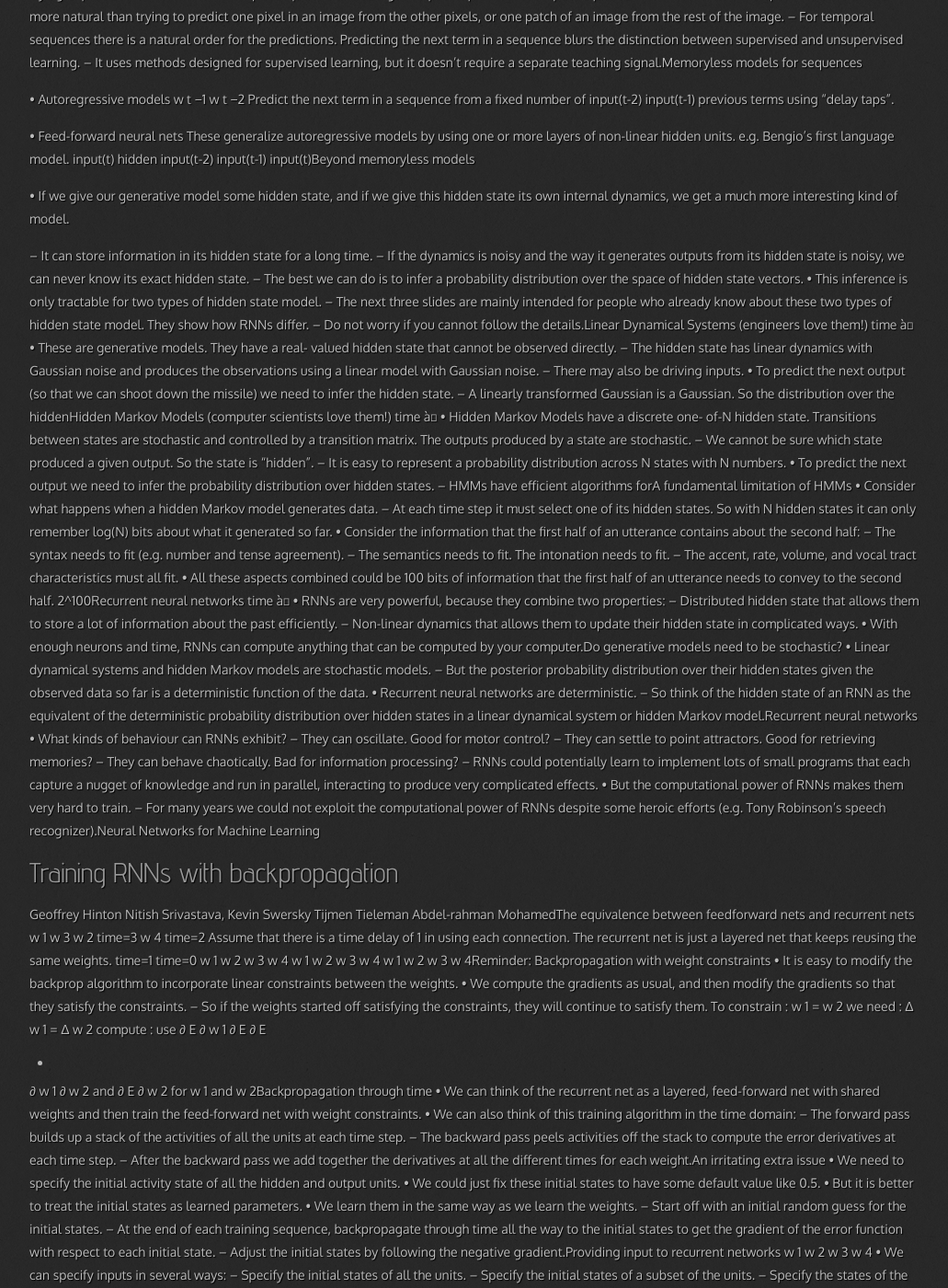
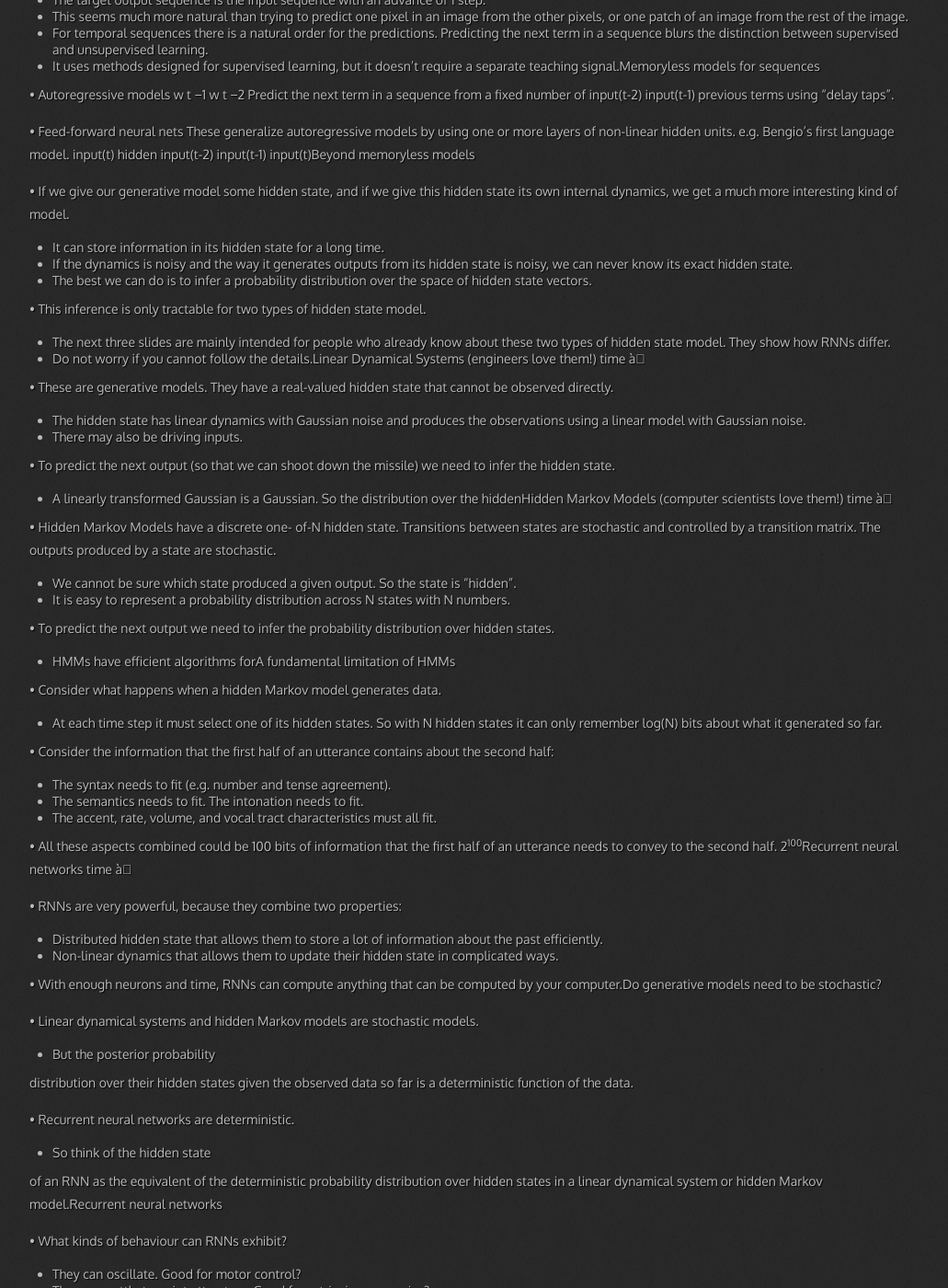
Before and after one commit to 0--key/0--key.github.io, a Jekyll site: the page built from _posts/2017-05-01-recurrent-ann.html, in a window 1280 px wide and 1400 px high, scrolled down 420 px. Shown: the whole window at 92% size, without its empty margins (23-1054 px from the left). Built offline with Jekyll 4.4.1, drawn with Linux system fonts in a browser that asks for light colours; nearby versions of some CDN libraries; comment, search, counter and statistics services are not loaded; some of the changed text lies outside the part shown.

Commit message:
Structural conversion

```diff
--- a/_posts/2017-05-01-recurrent-ann.html
+++ b/_posts/2017-05-01-recurrent-ann.html
@@ -21,6 +21,7 @@ tags: [architecture, overview, recurrent network]
 Modeling sequences: A brief overview
 </p>
 </blockquote>
+
 <div id="outline-container-org3b9f9f6" class="outline-2">
 <h2 id="org3b9f9f6">Getting targets when modeling sequences</h2>
 <div class="outline-text-2" id="text-org3b9f9f6">
@@ -30,19 +31,22 @@ an input sequence into an output sequence that lives in a different
 domain.
 </p>
 
-<p>
-–  E. g. turn a sequence of sound pressures into a sequence of word identities.
-When there is no separate target sequence, we can get a teaching signal by trying
-to predict the next term in the input sequence.
-–  The target output sequence is the input sequence with an advance of 1 step.
-–  This seems much more natural than trying to predict one pixel in an image
-from the other pixels, or one patch of an image from the rest of the image.
-–  For temporal sequences there is a natural order for the predictions.
-Predicting the next term in a sequence blurs the distinction between supervised
-and unsupervised learning.
-–  It uses methods designed for supervised learning, but it doesn’t require a
-separate teaching signal.Memoryless models for sequences
-</p>
+<ul class="org-ul">
+<li>E. g. turn a sequence of sound pressures into a sequence of word
+identities. When there is no separate target sequence, we can get
+a teaching signal by trying to predict the next term in the input
+sequence.</li>
+<li>The target output sequence is the input sequence with an advance
+of 1 step.</li>
+<li>This seems much more natural than trying to predict one pixel in
+an image from the other pixels, or one patch of an image from the
+rest of the image.</li>
+<li>For temporal sequences there is a natural order for the
+predictions. Predicting the next term in a sequence blurs the
+distinction between supervised and unsupervised learning.</li>
+<li>It uses methods designed for supervised learning, but it doesn’t
+require a separate teaching signal.Memoryless models for sequences</li>
+</ul>
 
 <p>
 •  Autoregressive models
@@ -75,82 +79,141 @@ this hidden state its own internal dynamics, we get a much more
 interesting kind of model.
 </p>
 
+<ul class="org-ul">
+<li>It can store information in its hidden state for a long time.</li>
+<li>If the dynamics is noisy and the way it generates outputs from its
+hidden state is noisy, we can never know its exact hidden state.</li>
+<li>The best we can do is to infer a probability distribution over the
+space of hidden state vectors.</li>
+</ul>
 <p>
-–  It can store information in its hidden state for a long time.
-–  If the dynamics is noisy and the way it generates outputs from its
-hidden state is noisy, we can never know its exact hidden state.
-–  The best we can do is to infer a probability distribution over the
-space of hidden state vectors.
 •  This inference is only tractable for two types of hidden state model.
-–  The next three slides are mainly intended for people who already
+</p>
+
+<ul class="org-ul">
+<li>The next three slides are mainly intended for people who already
 know about these two types of hidden state model. They show how
-RNNs differ.
-–  Do not worry if you cannot follow the details.Linear Dynamical Systems (engineers love them!)
-time à
-•  These are generative models. They have a real-
-valued hidden state that cannot be observed
-directly.
-–  The hidden state has linear dynamics with
-Gaussian noise and produces the
-observations using a linear model with
-Gaussian noise.
-–  There may also be driving inputs.
-•  To predict the next output (so that we can shoot
-down the missile) we need to infer the hidden
-state.
-–  A linearly transformed Gaussian is a
-Gaussian. So the distribution over the hiddenHidden Markov Models (computer scientists love them!)
-time à
-•  Hidden Markov Models have a discrete one-
-of-N hidden state. Transitions between states
-are stochastic and controlled by a transition
-matrix. The outputs produced by a state are
-stochastic.
-–  We cannot be sure which state produced
-a given output. So the state is “hidden”.
-–  It is easy to represent a probability
-distribution across N states with N
-numbers.
-•  To predict the next output we need to infer the
-probability distribution over hidden states.
-–  HMMs have efficient algorithms forA fundamental limitation of HMMs
-•  Consider what happens when a hidden Markov model generates
-data.
-–  At each time step it must select one of its hidden states. So with
+RNNs differ.</li>
+<li>Do not worry if you cannot follow the details.Linear Dynamical
+Systems (engineers love them!) time à</li>
+</ul>
+
+<p>
+• These are generative models. They have a real-valued hidden state
+  that cannot be observed directly.
+</p>
+
+<ul class="org-ul">
+<li>The hidden state has linear dynamics with Gaussian noise and
+produces the observations using a linear model with Gaussian
+noise.</li>
+<li>There may also be driving inputs.</li>
+</ul>
+
+<p>
+• To predict the next output (so that we can shoot down the missile)
+   we need to infer the hidden state.
+</p>
+
+<ul class="org-ul">
+<li>A linearly transformed Gaussian is a Gaussian. So the distribution
+over the hiddenHidden Markov Models (computer scientists love
+them!) time à</li>
+</ul>
+
+<p>
+• Hidden Markov Models have a discrete one- of-N hidden state.
+Transitions between states are stochastic and controlled by a
+transition matrix. The outputs produced by a state are stochastic.
+</p>
+
+<ul class="org-ul">
+<li>We cannot be sure which state produced a given output. So the
+state is “hidden”.</li>
+
+<li>It is easy to represent a probability distribution across N states
+with N numbers.</li>
+</ul>
+
+<p>
+• To predict the next output we need to infer the probability
+distribution over hidden states.
+</p>
+
+<ul class="org-ul">
+<li>HMMs have efficient algorithms forA fundamental limitation of HMMs</li>
+</ul>
+
+<p>
+•  Consider what happens when a hidden Markov model generates data.
+</p>
+
+<ul class="org-ul">
+<li>At each time step it must select one of its hidden states. So with
 N hidden states it can only remember log(N) bits about what it
-generated so far.
-•  Consider the information that the first half of an utterance contains
-about the second half:
-–  The syntax needs to fit (e.g. number and tense agreement).
-–  The semantics needs to fit. The intonation needs to fit.
-–  The accent, rate, volume, and vocal tract characteristics must all
-fit.
-•  All these aspects combined could be 100 bits of information that the
-first half of an utterance needs to convey to the second half. 2^100Recurrent neural networks
-time à
-•  RNNs are very powerful, because they
-combine two properties:
-–  Distributed hidden state that allows
-them to store a lot of information
-about the past efficiently.
-–  Non-linear dynamics that allows
-them to update their hidden state in
-complicated ways.
-•  With enough neurons and time, RNNs
-can compute anything that can be
-computed by your computer.Do generative models need to be stochastic?
+generated so far.</li>
+</ul>
+
+<p>
+• Consider the information that the first half of an utterance
+contains about the second half:
+</p>
+
+<ul class="org-ul">
+<li>The syntax needs to fit (e.g. number and tense agreement).</li>
+<li>The semantics needs to fit. The intonation needs to fit.</li>
+<li>The accent, rate, volume, and vocal tract characteristics must all
+fit.</li>
+</ul>
+
+<p>
+• All these aspects combined could be 100 bits of information that
+the first half of an utterance needs to convey to the second half.
+2<sup>100</sup>Recurrent neural networks time à
+</p>
+
+<p>
+• RNNs are very powerful, because they combine two properties:
+</p>
+<ul class="org-ul">
+<li>Distributed hidden state that allows them to store a lot of
+information about the past efficiently.</li>
+<li>Non-linear dynamics that allows them to update their hidden state
+in complicated ways.</li>
+</ul>
+
+<p>
+• With enough neurons and time, RNNs can compute anything that can
+be computed by your computer.Do generative models need to be
+stochastic?
+</p>
+
+<p>
 •  Linear dynamical systems and
 hidden Markov models are
 stochastic models.
-–  But the posterior probability
+</p>
+
+<ul class="org-ul">
+<li>But the posterior probability</li>
+</ul>
+<p>
 distribution over their
 hidden states given the
 observed data so far is a
 deterministic function of the
 data.
+</p>
+
+<p>
 •  Recurrent neural networks are
 deterministic.
-–  So think of the hidden state
+</p>
+
+<ul class="org-ul">
+<li>So think of the hidden state</li>
+</ul>
+<p>
 of an RNN as the
 equivalent of the
 deterministic probability
@@ -158,20 +221,37 @@ distribution over hidden
 states in a linear dynamical
 system or hidden Markov
 model.Recurrent neural networks
+</p>
+
+<p>
 •  What kinds of behaviour can RNNs exhibit?
-–  They can oscillate. Good for motor control?
-–  They can settle to point attractors. Good for retrieving memories?
-–  They can behave chaotically. Bad for information processing?
-–  RNNs could potentially learn to implement lots of small programs
+</p>
+
+<ul class="org-ul">
+<li>They can oscillate. Good for motor control?</li>
+<li>They can settle to point attractors. Good for retrieving memories?</li>
+<li>They can behave chaotically. Bad for information processing?</li>
+<li>RNNs could potentially learn to implement lots of small programs</li>
+</ul>
+<p>
 that each capture a nugget of knowledge and run in parallel,
 interacting to produce very complicated effects.
+</p>
+
+<p>
 •  But the computational power of RNNs makes them very hard to train.
-–  For many years we could not exploit the computational power of
+</p>
+
+<ul class="org-ul">
+<li>For many years we could not exploit the computational power of</li>
+</ul>
+<p>
 RNNs despite some heroic efforts (e.g. Tony Robinson’s speech
 recognizer).Neural Networks for Machine Learning
 </p>
 </div>
 </div>
+
 <div id="outline-container-orgf5ba516" class="outline-2">
 <h2 id="orgf5ba516">Training RNNs with backpropagation</h2>
 <div class="outline-text-2" id="text-orgf5ba516">
@@ -211,7 +291,11 @@ weights.
 usual, and then modify the
 gradients so that they satisfy the
 constraints.
-–  So if the weights started off
+</p>
+<ul class="org-ul">
+<li>So if the weights started off</li>
+</ul>
+<p>
 satisfying the constraints,
 they will continue to satisfy
 them.
@@ -236,32 +320,64 @@ for w 1 and w 2Backpropagation through time
 net with shared weights and then train the feed-forward net
 with weight constraints.
 •  We can also think of this training algorithm in the time domain:
-–  The forward pass builds up a stack of the activities of all
+</p>
+<ul class="org-ul">
+<li>The forward pass builds up a stack of the activities of all</li>
+</ul>
+<p>
 the units at each time step.
-–  The backward pass peels activities off the stack to
+</p>
+<ul class="org-ul">
+<li>The backward pass peels activities off the stack to</li>
+</ul>
+<p>
 compute the error derivatives at each time step.
-–  After the backward pass we add together the derivatives at
+</p>
+<ul class="org-ul">
+<li>After the backward pass we add together the derivatives at</li>
+</ul>
+<p>
 all the different times for each weight.An irritating extra issue
 •  We need to specify the initial activity state of all the hidden and output
 units.
 •  We could just fix these initial states to have some default value like 0.5.
 •  But it is better to treat the initial states as learned parameters.
 •  We learn them in the same way as we learn the weights.
-–  Start off with an initial random guess for the initial states.
-–  At the end of each training sequence, backpropagate through time
+</p>
+<ul class="org-ul">
+<li>Start off with an initial random guess for the initial states.</li>
+<li>At the end of each training sequence, backpropagate through time</li>
+</ul>
+<p>
 all the way to the initial states to get the gradient of the error function
 with respect to each initial state.
-–  Adjust the initial states by following the negative gradient.Providing input to recurrent networks
+</p>
+<ul class="org-ul">
+<li>Adjust the initial states by following the negative gradient.Providing input to recurrent networks</li>
+</ul>
+<p>
 w 1
 w 2
 w 3 w 4
 •  We can specify inputs in several
 ways:
-–  Specify the initial states of all
+</p>
+<ul class="org-ul">
+<li>Specify the initial states of all</li>
+</ul>
+<p>
 the units.
-–  Specify the initial states of a
+</p>
+<ul class="org-ul">
+<li>Specify the initial states of a</li>
+</ul>
+<p>
 subset of the units.
-–  Specify the states of the same
+</p>
+<ul class="org-ul">
+<li>Specify the states of the same</li>
+</ul>
+<p>
 subset of the units at every time
 step.
 •  This is the natural way to
@@ -273,15 +389,27 @@ w 2 w 3 w 4
 timeTeaching signals for recurrent networks
 •  We can specify targets in several
 ways:
-–  Specify desired final activities of
+</p>
+<ul class="org-ul">
+<li>Specify desired final activities of</li>
+</ul>
+<p>
 all the units
-–  Specify desired activities of all
+</p>
+<ul class="org-ul">
+<li>Specify desired activities of all</li>
+</ul>
+<p>
 units for the last few steps
 •  Good for learning attractors
 •  It is easy to add in extra error
 derivatives as we
 backpropagate.
-–  Specify the desired activity of a
+</p>
+<ul class="org-ul">
+<li>Specify the desired activity of a</li>
+</ul>
+<p>
 subset of the units.
 •  The other units are input or
 hidden units.
@@ -302,10 +430,18 @@ Abdel-rahman MohamedA good toy problem for a recurrent network
 binary addition, but there are obvious
 regularities that it cannot capture
 efficiently.
-–  We must decide in advance the
+</p>
+<ul class="org-ul">
+<li>We must decide in advance the</li>
+</ul>
+<p>
 maximum number of digits in each
 number.
-–  The processing applied to the
+</p>
+<ul class="org-ul">
+<li>The processing applied to the</li>
+</ul>
+<p>
 beginning of a long number does not
 generalize to the end of the long
 number because
@@ -365,10 +501,18 @@ time step.
 step is the output for the column
 that was provided as input two time
 steps ago.
-–  It takes one time step to update
+</p>
+<ul class="org-ul">
+<li>It takes one time step to update</li>
+</ul>
+<p>
 the hidden units based on the
 two input digits.
-–  It takes another time step for the
+</p>
+<ul class="org-ul">
+<li>It takes another time step for the</li>
+</ul>
+<p>
 hidden units to cause the
 output.
 0 0 1 1 0 1 0 0
@@ -378,7 +522,11 @@ timeThe connectivity of the network
 •  The 3 hidden units are fully
 interconnected in both
 directions.
-–  This allows a hidden
+</p>
+<ul class="org-ul">
+<li>This allows a hidden</li>
+</ul>
+<p>
 activity pattern at one
 time step to vote for the
 hidden activity pattern at
@@ -398,21 +546,33 @@ nodes in the finite state
 possible binary activity vectors
 automaton.
 (but only N^2 weights)
-–  Do not confuse units in a
-–  This is important when the
+</p>
+<ul class="org-ul">
+<li>Do not confuse units in a</li>
+<li>This is important when the</li>
+</ul>
+<p>
 neural network with nodes in a
 input stream has two separate
 finite state automaton. Nodes
 things going on at once.
 are like activity vectors.
-–  A finite state automaton
-–  The automaton is restricted to
+</p>
+<ul class="org-ul">
+<li>A finite state automaton</li>
+<li>The automaton is restricted to</li>
+</ul>
+<p>
 needs to square its number of
 be in exactly one state at each
 states.
 time. The hidden units are
 restricted to have exactly one
-–  An RNN needs to double its
+</p>
+<ul class="org-ul">
+<li>An RNN needs to double its</li>
+</ul>
+<p>
 vector of activity at each time.
 number of units.Neural Networks for Machine Learning
 Lecture 7d
@@ -430,7 +590,11 @@ activity vectors from exploding.
 •  The backward pass, is completely linear. If
 you double the error derivatives at the final
 layer, all the error derivatives will double.
-–  The forward pass determines the slope
+</p>
+<ul class="org-ul">
+<li>The forward pass determines the slope</li>
+</ul>
+<p>
 of the linear function used for
 backpropagating through each neuron.The problem of exploding or vanishing gradients
 •
@@ -438,9 +602,17 @@ backpropagating through each neuron.The problem of exploding or vanishing gradie
 What happens to the magnitude of the
 gradients as we backpropagate
 through many layers?
-–  If the weights are small, the
+</p>
+<ul class="org-ul">
+<li>If the weights are small, the</li>
+</ul>
+<p>
 gradients shrink exponentially.
-–  If the weights are big the gradients
+</p>
+<ul class="org-ul">
+<li>If the weights are big the gradients</li>
+</ul>
+<p>
 grow exponentially.
 Typical feed-forward neural nets can
 cope with these exponential effects
@@ -451,13 +623,21 @@ layers.
 In an RNN trained on long sequences
 (e.g. 100 time steps) the gradients
 can easily explode or vanish.
-–  We can avoid this by initializing
+</p>
+<ul class="org-ul">
+<li>We can avoid this by initializing</li>
+</ul>
+<p>
 the weights very carefully.
 Even with good initial weights, its very
 hard to detect that the current target
 output depends on an input from
 many time-steps ago.
-–  So RNNs have difficulty dealing
+</p>
+<ul class="org-ul">
+<li>So RNNs have difficulty dealing</li>
+</ul>
+<p>
 with long-range dependencies.Why the back-propagated gradient blows up
 •  If we start a trajectory within an attractor, small changes in where we
 start make no difference to where we end up.
@@ -475,7 +655,11 @@ problem by using a fancy
 optimizer that can detect
 directions with a tiny gradient but
 even smaller curvature.
-–  The HF optimizer ( Martens &amp;
+</p>
+<ul class="org-ul">
+<li>The HF optimizer ( Martens &amp;</li>
+</ul>
+<p>
 Sutskever, 2011) is good at
 this.
 •
@@ -487,7 +671,11 @@ carefully so that the hidden state has a
 huge reservoir of weakly coupled
 oscillators which can be selectively driven
 by the input.
-–  ESNs only need to learn the
+</p>
+<ul class="org-ul">
+<li>ESNs only need to learn the</li>
+</ul>
+<p>
 hiddenàoutput connections.
 Good initialization with momentum
 Initialize like in Echo State Networks, but
@@ -518,13 +706,29 @@ the cell by turning on its “read”
 gate.  To preserve information for a long time in
 the activities of an RNN, we use a circuit
 that implements an analog memory cell.
-–  A linear unit that has a self-link with a
+</p>
+<ul class="org-ul">
+<li>A linear unit that has a self-link with a</li>
+</ul>
+<p>
 weight of 1 will maintain its state.
-–  Information is stored in the cell by
+</p>
+<ul class="org-ul">
+<li>Information is stored in the cell by</li>
+</ul>
+<p>
 activating its write gate.
-–  Information is retrieved by activating
+</p>
+<ul class="org-ul">
+<li>Information is retrieved by activating</li>
+</ul>
+<p>
 the read gate.
-–  We can backpropagate through this
+</p>
+<ul class="org-ul">
+<li>We can backpropagate through this</li>
+</ul>
+<p>
 circuit because logistics are have nice
 derivatives.
 keep
@@ -576,21 +780,39 @@ characters.
 showed that RNNs with LSTM
 are currently the best systems
 for reading cursive writing.
-–  They used a sequence of
+</p>
+<ul class="org-ul">
+<li>They used a sequence of</li>
+</ul>
+<p>
 small images as input
 rather than pen
 coordinates.A demonstration of online handwriting recognition by an
 RNN with Long Short Term Memory (from Alex Graves)
 •  The movie that follows shows several different things:
 •  Row 1: This shows when the characters are recognized.
-–  It never revises its output so difficult decisions are more delayed.
+</p>
+<ul class="org-ul">
+<li>It never revises its output so difficult decisions are more delayed.</li>
+</ul>
+<p>
 •  Row 2: This shows the states of a subset of the memory cells.
-–  Notice how they get reset when it recognizes a character.
+</p>
+<ul class="org-ul">
+<li>Notice how they get reset when it recognizes a character.</li>
+</ul>
+<p>
 •  Row 3: This shows the writing. The net sees the x and y coordinates.
-–  Optical input actually works a bit better than pen coordinates.
+</p>
+<ul class="org-ul">
+<li>Optical input actually works a bit better than pen coordinates.</li>
+</ul>
+<p>
 •  Row 4: This shows the gradient backpropagated all the way to the x and
 y inputs from the currently most active character.
-–  This lets you see which bits of the data are influencing the decision.
 </p>
+<ul class="org-ul">
+<li>This lets you see which bits of the data are influencing the decision.</li>
+</ul>
 </div>
 </div>
```
